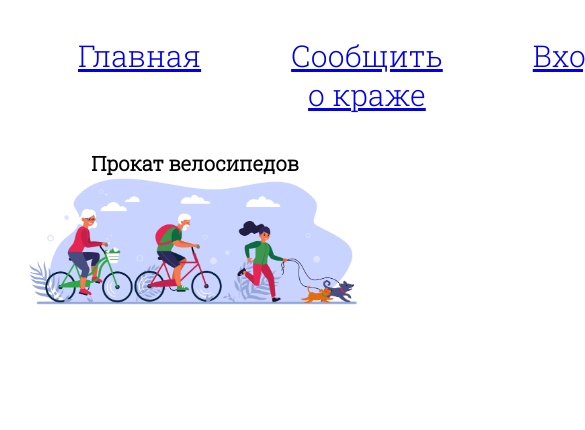
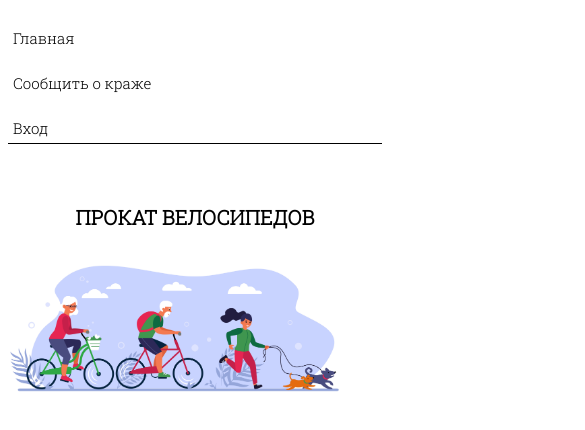
Before and after one commit to VeronikaTkach/my_final_project, a React (Create React App) app: page / in a window 390 px wide. Shown: the top 430 px of the page, 585 px wide, since content can reach past the window. Built offline with nearby package versions, Linux system fonts and the light colour scheme.

Commit message:
Forms for mobile ready

```diff
--- a/src/components/Authorization/Authorization.css
+++ b/src/components/Authorization/Authorization.css
@@ -25,13 +25,11 @@
 .authorization_button{
     width: 20em;
     padding: 10px 24px;
-    float: right;
-    margin-right: 28px;
-    margin-top: 20px;
     font-size: 90%;
+    display:grid;
+    margin: 20px auto;
     color: #fff;
     text-decoration: none;
-    text-align: center;
     background: #60a3d8;
 }
 
@@ -53,3 +51,25 @@ input {
     float: right;
     margin:5px;
 }
+
+@media (max-width: 425px){
+    .authorization{
+        width: 300px;
+        height: 250px;
+    }
+
+    input {
+
+        width: 250px;
+        height: 25px;
+
+    }
+
+    .authorization_button{
+        width: 18em;
+        padding: 10px 24px;
+        margin: 20px;
+        font-size: 90%;
+        text-align: center;
+    }
+}
--- a/src/components/CaseDetail/CaseDetail.css
+++ b/src/components/CaseDetail/CaseDetail.css
@@ -1,4 +1,4 @@
-.caseDetail_title{
+/* .caseDetail_title{
     text-align: center;
 }
 
@@ -32,4 +32,4 @@ p, select, button{
 
 p, select, button{
     margin: 8px 0;
-}
+} */
--- a/src/components/CaseForm/CaseForm.css
+++ b/src/components/CaseForm/CaseForm.css
@@ -8,6 +8,7 @@
     border: 1px solid black;
     padding: 15px;
     width: 50%;
+
 }
 
 .caseform input{
@@ -19,11 +20,33 @@
 }
 
 .type{
-    margin-left: 20px;
-    margin-right: 15px;
     margin: 0 15px 0 20px
 }
 
-.default{
+
+
+@media (max-width: 425px){
+
+    .caseform_title{
+        font-size: 15px;
+    }
+
+    .caseform{
+        width: 90%;
+    }
+
+    .caseform input{
+        width: 80%;
+    }
+
+    .caseform select{
+        margin-left: 20px;
+    }
+
+    .type{
+        margin: 0 15px 0 20px;
+        font-size: 13px;
+
+    }
 
 }
--- a/src/components/CaseForm/CaseForm.jsx
+++ b/src/components/CaseForm/CaseForm.jsx
@@ -1,4 +1,4 @@
-import React, {useState, useContext, useEffect} from 'react'
+import React, {useState, useContext, useEffect, Fragment} from 'react'
 import { StoreContext } from "../../data/store"
 import axios from 'axios'
 import './CaseForm.css'
@@ -128,22 +128,29 @@ export const CaseForm = () => {
         <input type="date" onChange={changeDate} value={date} placeholder='Дата кражи'/>
         <input type="text" onChange={changeDescription} value={description} placeholder='Описание'/>
         <input type="text" onChange={changeColor} value={color} placeholder='Цвет'/>
+        <br/>
 
-        {isLoggedIn &&   <select onChange={changeEmployee} defaultValue={'default'}>
-                        <option value="default">Ответственный сотрудник:</option>
-                        {approvedEmployeesList.map((person, index) => (
-                            <option value={person._id} key={index}>{person.firstName} {person.lastName}</option>
-                        ))}
-                    </select>}
+        {isLoggedIn &&  <Fragment>
+                    <label className="type">ФИО сотрудника</label>
+                    <br/>
+                    <select onChange={changeEmployee} defaultValue={'default'}>
+                    <option value="default">Ответственный сотрудник:</option>
+                    {approvedEmployeesList.map((person, index) => (
+                        <option value={person._id} key={index}>{person.firstName} {person.lastName}</option>
+                    ))}
+                </select>
+                </Fragment>}
                     <br/>
 
         <label  className="type">Тип велосипеда</label>
+                <br/>
                 <select defaultValue={'default'}  onChange={changeType}>
                     <option value="default">Выберите тип велосипеда:</option>
                     <option value="city">Городской</option>
                     <option value="sport">Спортивный</option>
                     <option value="electric">Электрический</option>
                 </select>
+                <br/>
                 <button type='submit' className='authorization_button'>Вход</button>
         </form>
         </>
--- a/src/components/EmployeeCreate/EmployeeCreate.css
+++ b/src/components/EmployeeCreate/EmployeeCreate.css
@@ -1,4 +1,4 @@
-.employee_button{
+/* .employee_button{
     background-color: #00a4b7;
     border: 1px solid white;
     color: #fff;
@@ -16,4 +16,4 @@
     flex-wrap: nowrap;
     align-items: center;
     justify-content: flex-end;
-}
+} */
--- a/src/components/EmployeeDetail/EmployeeDetail.css
+++ b/src/components/EmployeeDetail/EmployeeDetail.css
@@ -1,4 +1,4 @@
-.approve_block{
+/* .approve_block{
     display: flex;
 }
 
@@ -30,4 +30,4 @@ p, select, button{
     background-color: maroon;
     margin-left: 40px;
     color: #fff;
-}
+} */
--- a/src/components/EmployeesList/EmployeesList.css
+++ b/src/components/EmployeesList/EmployeesList.css
@@ -1,4 +1,4 @@
-.wrapper{
+/* .wrapper{
     display: flex;
     flex-direction: column;
     align-items: center;
@@ -25,4 +25,4 @@ td{
     padding: 10px;
 }
 
-.delete{background-color: maroon;}
+.delete{background-color: maroon;} */
--- a/src/components/Header/Header.css
+++ b/src/components/Header/Header.css
@@ -1,9 +1,48 @@
 .header{
-    text-align:center;
-
+    display: flex;
+    justify-content: space-around;
 }
 
 .headerMenu{
+    margin: 0;
+    padding: 0;
+    list-style: none;
+    display: flex;
+    /* position:relative; */
+    justify-content: space-between;
+}
+
+.headerMenu li{
+    margin: 20px 20px;
+    font-size: 30px;
+}
+
+.link{
+    text-decoration: none;
+}
+
+.line {
+    border-top: 1px solid black;
+}
+
+
+
+
+/* .header{
+
+    display: flex;
+    justify-content: space-between;
+
+    text-align:center;
+
+} */
+
+/* .headerMenu{
+
+    list-style: none;
+    display: flex;
+    margin-left: -40px;
+
     margin-left: -40px;
     list-style: none;
     display: flex;
@@ -12,14 +51,18 @@
     justify-content: space-between;
 
 
-}
+} */
 
-.headerMenu li{
+/* .headerMenu li{
+
+    margin: 20px 20px;
+    font-size: 30px;
+
     margin: 20px 20px;
     padding-inline-start: 50px;
     font-size: 30px;
-}
+} */
 
-.link{
-
-}
+/* .link{
+    text-decoration: none;
+} */
--- a/src/components/Header/Header.jsx
+++ b/src/components/Header/Header.jsx
@@ -1,4 +1,4 @@
-import React from 'react'
+import React, { Fragment } from 'react'
 import { StoreContext } from '../../data/store'
 import { Routes, Route } from 'react-router-dom'
 import { Link } from 'react-router-dom'
@@ -20,14 +20,15 @@ export const Header = ({setAuthActive}) => {
     }
 
     return(
-        <div className="header">
+        <Fragment>
+            <div className="header">
             <ul className="headerMenu">
                 <li>
                     <Link className='link' to='/'>Главная </Link>
                 </li>
 
                 <li>
-                    <Link className='link' to ="caseform">Сообщить о краже </Link>
+                    <Link className='link' to="caseform">Сообщить о краже </Link>
                 </li>
 
                 {isLoggedIn ?
@@ -35,5 +36,7 @@ export const Header = ({setAuthActive}) => {
                     <li><Link className="link" onClick={showAuthForm} to="/">Вход</Link></li>}
             </ul>
         </div>
+        <div className='line'></div>
+        </Fragment>
     )
 }
--- a/src/components/Main/Main.css
+++ b/src/components/Main/Main.css
@@ -1,28 +1,62 @@
+/* .company_title{
+    padding: 10px;
+} */
+
+/* .main_image{
+    width: 90%;
+} */
+
+/* .image_wraper{
+    text-align: center;
+} */
+
+/* .main_span{
+    color:black;
+    font-weight: bold;
+    padding: 10px 10px;
+    margin: 10px 10px;
+} */
+
+/* .main_routing{
+    display: flex;
+    flex-direction: column;
+    align-items: center;
+    margin-bottom: 10px;
+} */
+
+/* .main_link{
+    padding: 10px 10px;
+    margin: 10px 10px;
+    position: relative;
+    text-decoration: none;
+    color:black;
+    font-weight: bold;
+} */
+
+/* @media screen (max-width: 580px;){
+
+    .main_image{
+        text-align: center;
+    } */
+
 .company_title{
+    padding-top: 50px;
+    font-size: 30px;
     text-align: center;
-}
-
-.main_image{
-    width: 90%;
-}
-
-.image_wraper{
-    text-align: center;
+    text-transform: uppercase;
 }
 
 .main_span{
     color:black;
     font-weight: bold;
-    font-size: 20px;
+    margin-top: 30px;
     padding: 10px 10px;
-    margin: 10px 10px;
+
 }
 
-.main_routing{
-    display: flex;
-    flex-direction: column;
-    align-items: center;
-    margin-bottom: 10px;
+.main_image{
+    margin-top: 30px;
+    width: 90%;
 }
 
 .main_link{
@@ -32,11 +66,6 @@
     text-decoration: none;
     color:black;
     font-weight: bold;
+    text-align: center;
+    font-size: 24px;
 }
-
-@media screen (max-width: 580px;){
-
-    .main_image{
-        text-align: center;
-    }
-  }
--- a/src/components/Main/Main.jsx
+++ b/src/components/Main/Main.jsx
@@ -12,7 +12,7 @@ export const Main = () => {
         <div className='company_title'>
             <span className="main_span">Прокат велосипедов</span>
         </div>
-        <div className="image_wraper">
+        <div>
             <img src={img1} alt="image" className="main_image" />
         </div>
 
--- a/src/index.css
+++ b/src/index.css
@@ -1,15 +1,73 @@
 @import url('https://fonts.googleapis.com/css2?family=Roboto+Slab:wght@300&display=swap');
 
 .wrapper{
+  margin: 0 auto;
+  font-family: 'Roboto Slab', serif;
+}
+
+a{
+  text-decoration: none;
+  color: black;
+  display: block;
+  margin-top: 15px;
+}
+
+@media (max-width: 425px){
+
+  .header{
+    justify-content: flex-start;
+  }
+
+  .headerMenu{
+    flex-direction: column;
+  }
+
+  .headerMenu li{
+    margin: 5px 5px;
+    padding: 0;
+    font-size: 15px;
+  }
+
+  .main_span{
+    font-size: 20px;
+  }
+
+
+}
+
+
+/* .wrapper{
   max-width: 1200px;
   margin: 0 auto;
   font-family: 'Roboto Slab', serif;
 
 }
 
+a{
+  text-decoration: none;
+  color: black;
+  display: block;
+  margin-top: 15px;
+}
+
+@media (max-width: 580px){
+
+}
+
+@media (max-width: 370px){
+  .headerMenu{
+    margin-left: -60px;
+  }
+  .main_link, .company_title{
+    font-size: 13px;
+  }
+} */
+/*
+
+
 @media screen (max-width: 580px;){
 
   .main_image{
       text-align: center;
   }
-}
+} */
```
